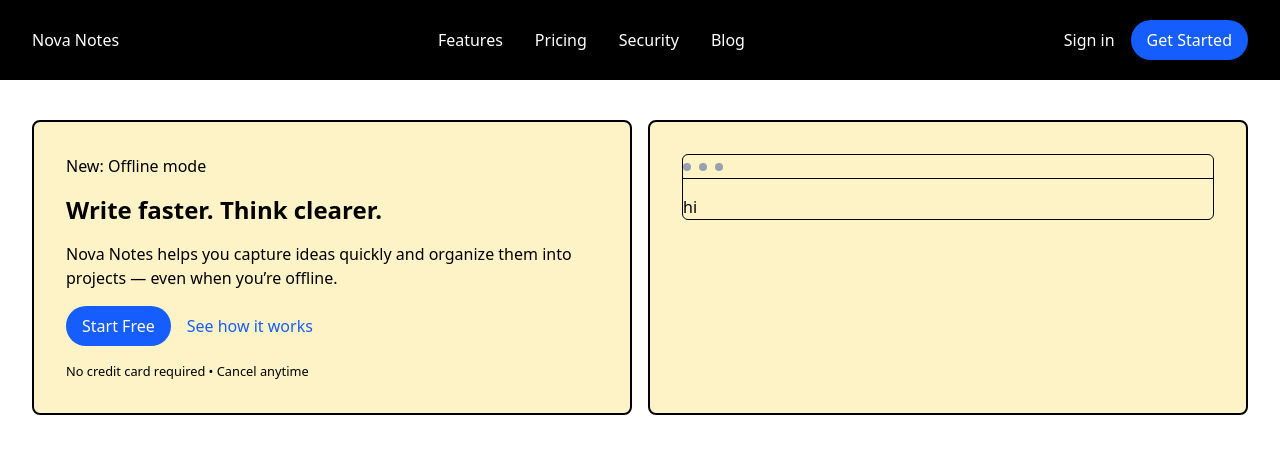
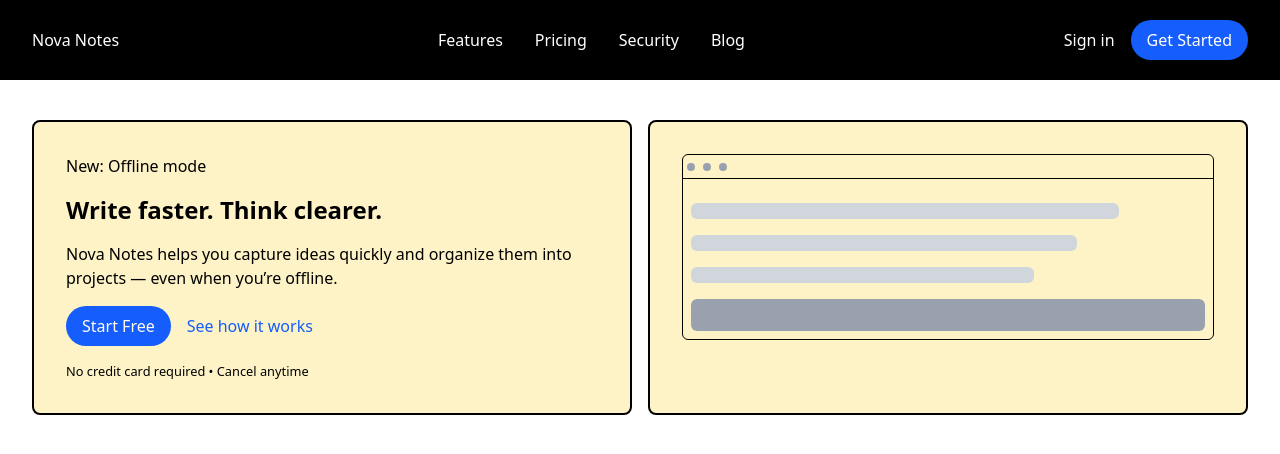
Before and after one commit to ayomidecole/Nova-Notes, a React (Vite) app in the folder Nova Notes/: page / in a window 1280 px wide. Shown: the top 454 px of the page. Built offline with nearby package versions, Linux system fonts and the light colour scheme.

Commit message:
Update package.json and package-lock.json to include clsx dependency; enhance Hero component layout with improved styling for better user experience.

```diff
--- a/Nova Notes/package.json
+++ b/Nova Notes/package.json
@@ -10,6 +10,7 @@
         "preview": "vite preview"
     },
     "dependencies": {
+        "clsx": "^2.1.1",
         "react": "^19.2.0",
         "react-dom": "^19.2.0"
     },
--- a/Nova Notes/src/components/Hero.jsx
+++ b/Nova Notes/src/components/Hero.jsx
@@ -33,13 +33,18 @@ const Hero = () => {
                     <div className="flex flex-col space-y-4 p-8 bg-amber-100 my-2 rounded-lg border-2">
                         <div className="w-full border rounded-md flex flex-col space-y-4">
                             <div className="h-6 w-full border-b flex items-center">
-                                <div className="flex items-center space-x-2">
+                                <div className="flex items-center space-x-2 ml-1">
                                     <div className="w-2 h-2 rounded-full bg-gray-400"></div>
                                     <div className="w-2 h-2 rounded-full bg-gray-400"></div>
                                     <div className="w-2 h-2 rounded-full bg-gray-400"></div>
                                 </div>
                             </div>
-                            <div className=''>hi</div>
+                            <div className='p-2 flex flex-col space-y-4'>
+                                <div className='bg-gray-300 h-4 w-5/6 rounded-md'></div>
+                                <div className='bg-gray-300 h-4 w-3/4 rounded-md'></div>
+                                <div className='bg-gray-300 h-4 w-2/3 rounded-md'></div>
+                                <div className='w-full bg-gray-400 h-8 rounded-md'></div>
+                            </div>
                         </div>
                     </div>
                 </div>
```
Also changed, not shown: 1 other file (tests, documents, lock files or other folders).
